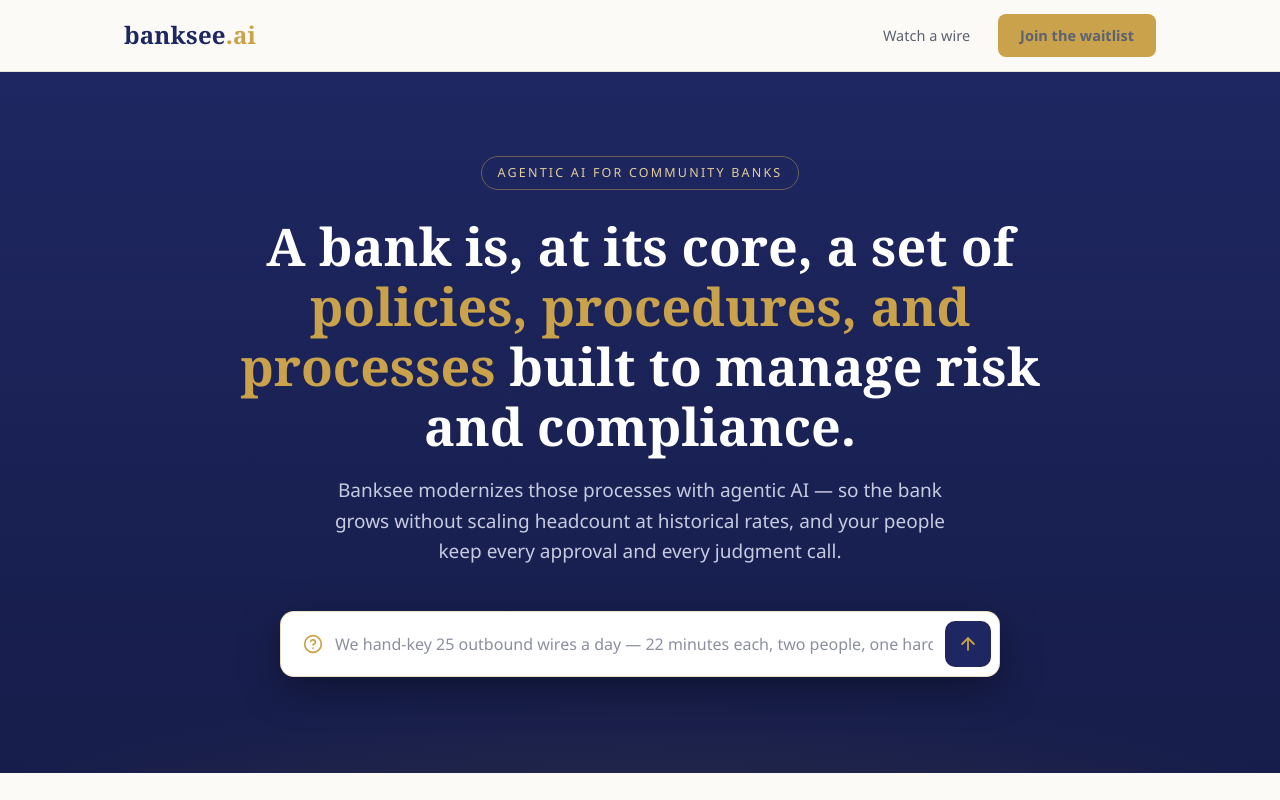
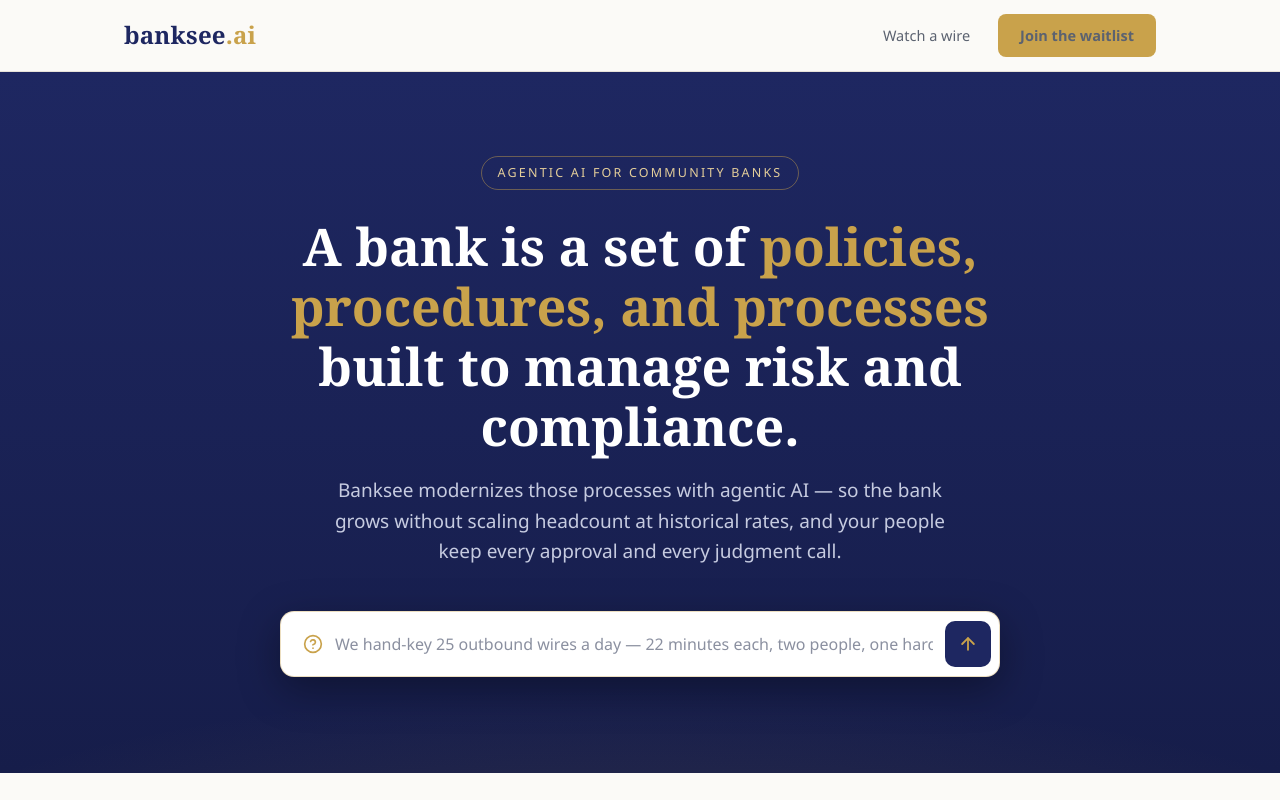
Before and after one commit to raysonallan/banksee-site, a plain HTML site: page index.html in a window 1280 px wide. Shown: the top 800 px of the page. Drawn offline with Linux system fonts and the light colour scheme.

Commit message:
Shorten headline: drop 'at its core'

```diff
--- a/index.html
+++ b/index.html
@@ -239,7 +239,7 @@
 
 <header class="hero" id="top">
   <div class="eyebrow">Agentic AI for community banks</div>
-  <h1>A bank is, at its core, a set of <em>policies, procedures, and processes</em> built to manage risk and compliance.</h1>
+  <h1>A bank is a set of <em>policies, procedures, and processes</em> built to manage risk and compliance.</h1>
   <p class="sub">Banksee modernizes those processes with agentic AI — so the bank grows without scaling
      headcount at historical rates, and your people keep every approval and every judgment call.</p>
 
```
